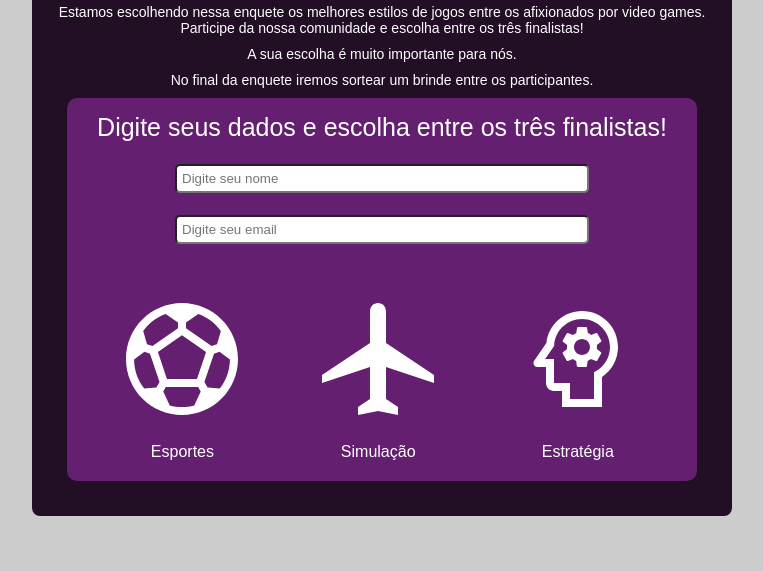
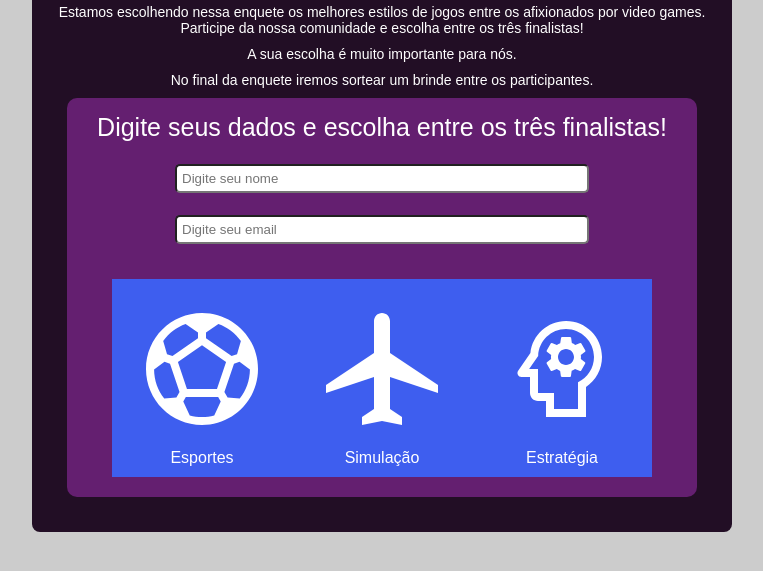
Before and after one commit to RafaelDiasCmp/projeto02_BootcampDevJr_Enquete, a plain HTML site: page index.html in a window 1280 px wide. Shown: the part 73-644 px from the top of the page, without its empty margins (258-1021 px from the left). Drawn offline with Linux system fonts and the light colour scheme.

Commit message:
closes #3 Colunas de conteúdo

```diff
--- a/style.css
+++ b/style.css
@@ -123,3 +123,33 @@ input {
 
     color: white;
 }
+
+.sports {
+    padding: 10px;
+
+    background-color: #3E5EEF;
+
+    display: flex;
+
+    flex-direction: column;
+}
+
+.simulation {
+    padding: 10px;
+
+    background-color: #3E5EEF;
+
+    display: flex;
+
+    flex-direction: column;
+}
+
+.estrategy {
+    padding: 10px;
+
+    background-color: #3E5EEF;
+
+    display: flex;
+
+    flex-direction: column;
+}
```
